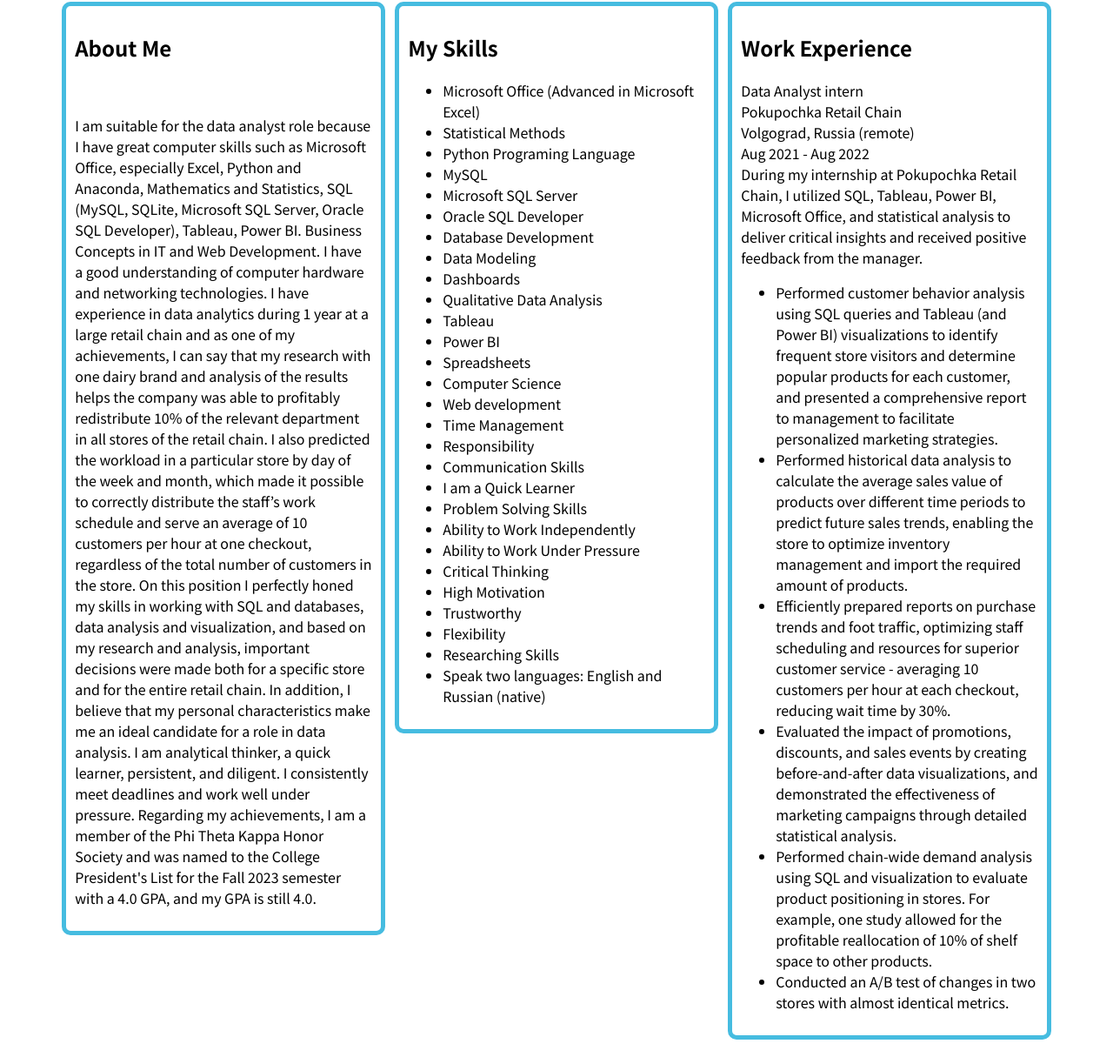
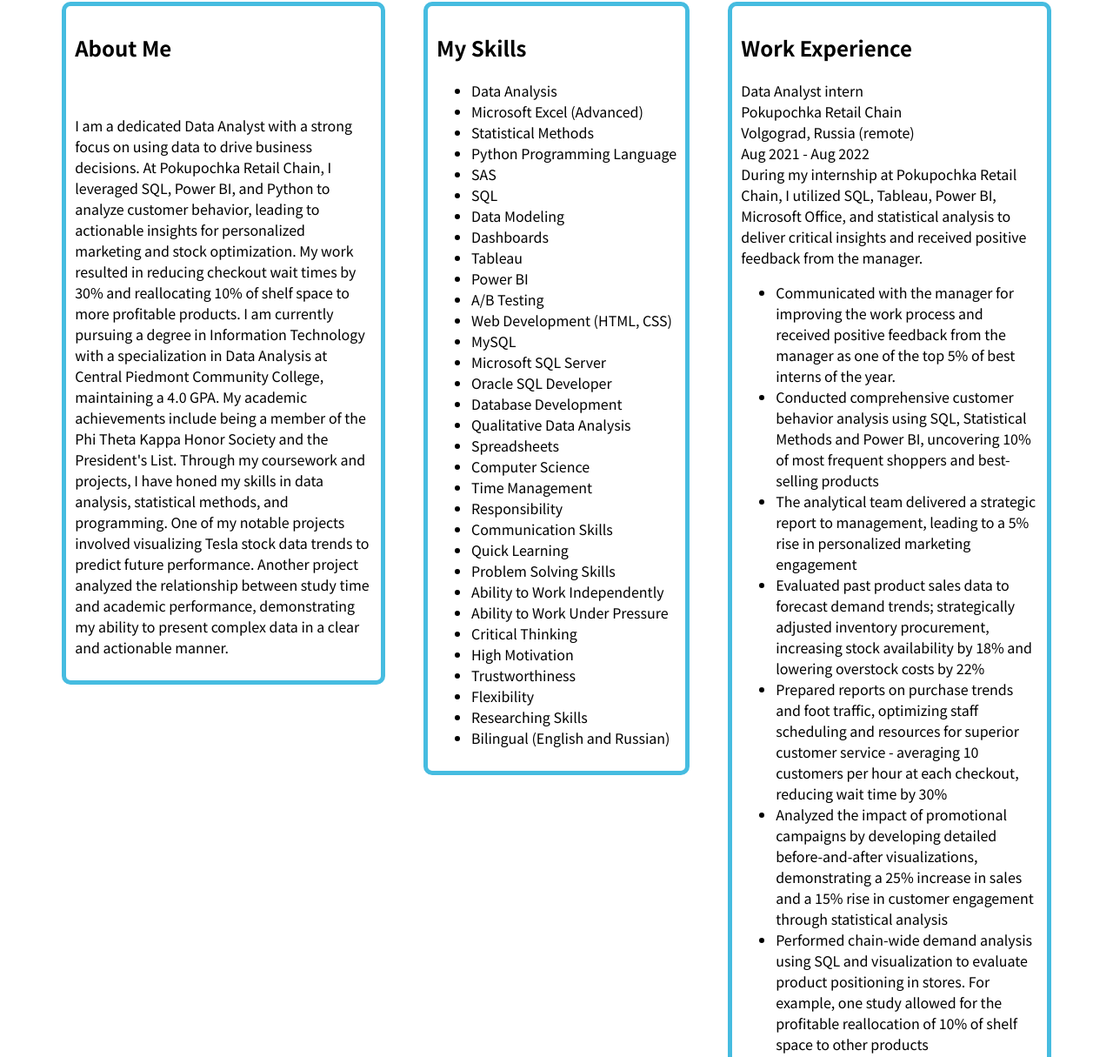
Before and after one commit to daniil-babitskii/daniil-babitskii.github.io, a plain HTML site: page index.html in a window 1280 px wide. Shown: the part 254-1469 px from the top of the page at 87% size. Drawn offline with Linux system fonts and the light colour scheme; a web font is replaced by a local one.

Commit message:
Update index.html

```diff
--- a/index.html
+++ b/index.html
@@ -42,43 +42,47 @@
             <div class="information">
                 <div id="about_me">
                     <h2>About Me</h2><br>
-                    <p>I am suitable for the data analyst role because I have great computer skills such as Microsoft Office, especially Excel, Python and Anaconda, Mathematics and Statistics, SQL (MySQL, SQLite, Microsoft SQL Server, Oracle SQL Developer), Tableau, Power BI. Business Concepts in IT and Web Development. I have a good understanding of computer hardware and networking technologies.
-I have experience in data analytics during 1 year at a large retail chain and as one of my achievements, I can say that my research with one dairy brand and analysis of the results helps the company was able to profitably redistribute 10% of the relevant department in all stores of the retail chain. I also predicted the workload in a particular store by day of the week and month, which made it possible to correctly distribute the staff’s work schedule and serve an average of 10 customers per hour at one checkout, regardless of the total number of customers in the store. On this position I perfectly honed my skills in working with SQL and databases, data analysis and visualization, and based on my research and analysis, important decisions were made both for a specific store and for the entire retail chain.
-In addition, I believe that my personal characteristics make me an ideal candidate for a role in data analysis. I am analytical thinker, a quick learner, persistent, and diligent. I consistently meet deadlines and work well under pressure.
-Regarding my achievements, I am a member of the Phi Theta Kappa Honor Society and was named to the College President's List for the Fall 2023 semester with a 4.0 GPA, and my GPA is still 4.0.
+                    <p>I am a dedicated Data Analyst with a strong focus on using data to drive business decisions. At Pokupochka Retail Chain, I leveraged SQL, Power BI, and Python to analyze customer behavior, leading to actionable insights for personalized marketing and stock optimization. My work resulted in reducing checkout wait times by 30% and reallocating 10% of shelf space to more profitable products.
+                    I am currently pursuing a degree in Information Technology with a specialization in Data Analysis at Central Piedmont Community College, maintaining a 4.0 GPA. My academic achievements include being a member of the Phi Theta Kappa Honor Society and the President's List. Through my coursework and projects, I have honed my skills in data analysis, statistical methods, and programming.
+                    One of my notable projects involved visualizing Tesla stock data trends to predict future performance. Another project analyzed the relationship between study time and academic performance, demonstrating my ability to present complex data in a clear and actionable manner.
                     </p>
                 </div>
                 <div id="skills">
                     <h2>My Skills</h2>
                     <ul>
-                        <li>Microsoft Office (Advanced in Microsoft Excel)</li>
+                        <li>Data Analysis</li>
+                        <li>Microsoft Excel (Advanced)</li>
                         <li>Statistical Methods</li>
-                        <li>Python Programing Language</li>
+                        <li>Python Programming Language</li>
+                        <li>SAS</li>
+                        <li>SQL</li>
+                        <li>Data Modeling</li>
+                        <li>Dashboards</li>
+                        <li>Tableau</li>
+                        <li>Power BI</li>
+                        <li>A/B Testing</li>
+                        <li>Web Development (HTML, CSS)</li>
                         <li>MySQL</li>
                         <li>Microsoft SQL Server</li>
                         <li>Oracle SQL Developer</li>
                         <li>Database Development</li>
-                        <li>Data Modeling</li>
-                        <li>Dashboards</li>
                         <li>Qualitative Data Analysis</li>
-                        <li>Tableau</li>
-                        <li>Power BI</li>
                         <li>Spreadsheets</li>
                         <li>Computer Science</li>
-                        <li>Web development</li>
                         <li>Time Management</li>
                         <li>Responsibility</li>
                         <li>Communication Skills</li>
-                        <li>I am a Quick Learner</li>
+                        <li>Quick Learning</li>
                         <li>Problem Solving Skills</li>
                         <li>Ability to Work Independently</li>
                         <li>Ability to Work Under Pressure</li>
                         <li>Critical Thinking</li>
                         <li>High Motivation</li>
-                        <li>Trustworthy</li>
+                        <li>Trustworthiness</li>
                         <li>Flexibility</li>
                         <li>Researching Skills</li>
-                        <li>Speak two languages: English and Russian (native)</li>
+                        <li>Bilingual (English and Russian)</li>
+
                     </ul>
                 </div>
                 <div id="experience">
@@ -92,12 +96,17 @@ Aug 2021 - Aug 2022<br>
 
 During my internship at Pokupochka Retail Chain, I utilized SQL, Tableau, Power BI, Microsoft Office, and statistical analysis to deliver critical insights and received positive feedback from the manager.</p>
                         <ul>
-                            <li>Performed customer behavior analysis using SQL queries and Tableau (and Power BI) visualizations to identify frequent store visitors and determine popular products for each customer, and presented a comprehensive report to management to facilitate personalized marketing strategies.</li>
-                            <li>Performed historical data analysis to calculate the average sales value of products over different time periods to predict future sales trends, enabling the store to optimize inventory management and import the required amount of products.</li>
-                            <li>Efficiently prepared reports on purchase trends and foot traffic, optimizing staff scheduling and resources for superior customer service - averaging 10 customers per hour at each checkout, reducing wait time by 30%.</li>
-                            <li>Evaluated the impact of promotions, discounts, and sales events by creating before-and-after data visualizations, and demonstrated the effectiveness of marketing campaigns through detailed statistical analysis.</li>
-                            <li>Performed chain-wide demand analysis using SQL and visualization to evaluate product positioning in stores. For example, one study allowed for the profitable reallocation of 10% of shelf space to other products.</li>
-                            <li>Conducted an A/B test of changes in two stores with almost identical metrics.</li>
+                            <li>Communicated with the manager for improving the work process and received positive feedback from the manager as one of the top 5% of best interns of the year.</li>
+                            <li>Conducted comprehensive customer behavior analysis using SQL, Statistical Methods and Power BI, uncovering 10% of most frequent shoppers and best-selling products</li>
+                            <li>The analytical team delivered a strategic report to management, leading to a 5% rise in personalized marketing engagement</li>
+                            <li>Evaluated past product sales data to forecast demand trends; strategically adjusted inventory procurement, increasing stock availability by 18% and lowering overstock costs by 22%</li>
+                            <li>Prepared reports on purchase trends and foot traffic, optimizing staff scheduling and resources for superior customer service - averaging 10 customers per hour at each checkout, reducing wait time by 30%</li>
+                            <li>Analyzed the impact of promotional campaigns by developing detailed before-and-after visualizations, demonstrating a 25% increase in sales and a 15% rise in customer engagement through statistical analysis</li>
+                            <li>Performed chain-wide demand analysis using SQL and visualization to evaluate product positioning in stores. For example, one study allowed for the profitable reallocation of 10% of shelf space to other products</li>
+                            <li>Led a group of interns to conduct an A/B test of changes in 2 stores with almost identical metrics</li>
+                            <li>Entered data from various sources into databases and spreadsheets with 98% accuracy, ensuring information quality and reducing errors.</li>
+                            <li>Checked data for errors and inconsistencies, reducing errors by 20% and improving data quality. This allowed for precise control over analysis and review.</li>
+
                         </ul>
                 </div>
             </div>
```
